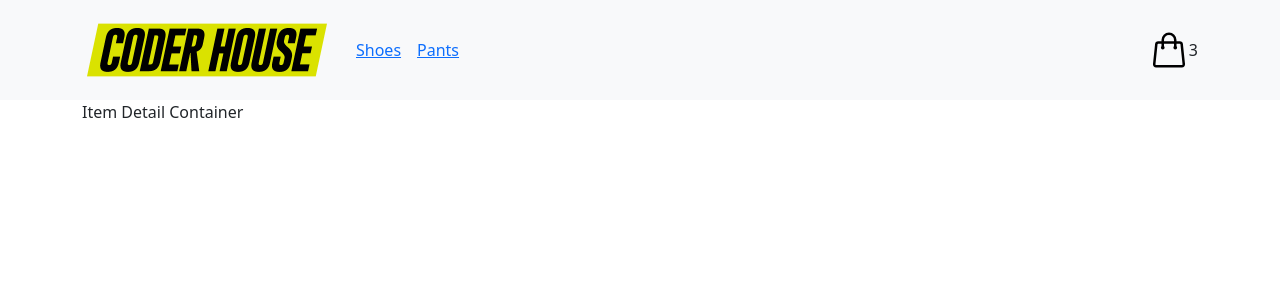
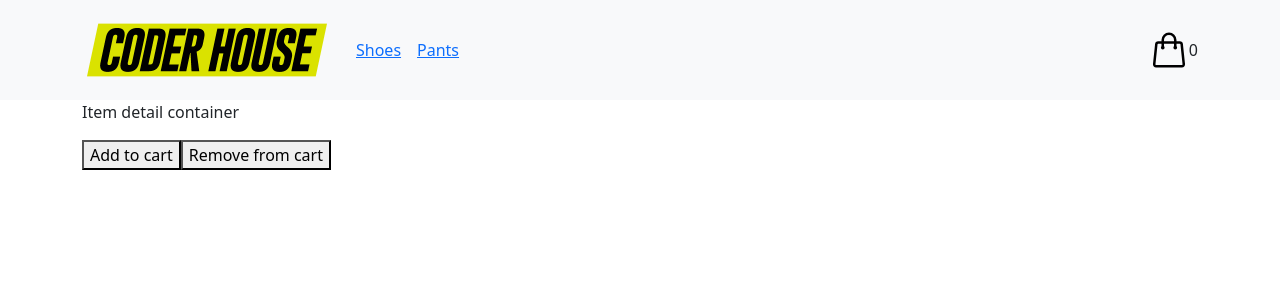
Before and after one commit to jzambrano12/reactjs-coder-39590, a React (Vite) app: page /item/1 in a window 1280 px wide. Shown: the top 300 px of the page. Built offline with nearby package versions, Linux system fonts and the light colour scheme.

Commit message:
Using context

```diff
--- a/src/components/CardWidget/index.jsx
+++ b/src/components/CardWidget/index.jsx
@@ -1,11 +1,15 @@
+import { useContext } from "react";
 import Bag from "../../assets/images/bag.svg";
+import { Context } from "../../context";
 import "./cardWidget.css";
 
 function CardWidget() {
+  const { itemsAddedQuantity } = useContext(Context);
+
   return (
     <div className="card-widget">
       <img src={Bag} />
-      <span>3</span>
+      <span>{itemsAddedQuantity.length}</span>
     </div>
   );
 }
--- a/src/components/itemDetailContainer/index.jsx
+++ b/src/components/itemDetailContainer/index.jsx
@@ -1,7 +1,14 @@
+import { useContext } from "react";
+import { Context } from "../../context";
+
 function ItemDetailContainer() {
+  const { onAdd, onRemove } = useContext(Context);
+
   return (
     <div>
-      <p>Item Detail Container</p>
+      <p>Item detail container</p>
+      <button onClick={onAdd}>Add to cart</button>
+      <button onClick={onRemove}>Remove from cart</button>
     </div>
   );
 }
--- /dev/null
+++ b/src/context/index.jsx
@@ -0,0 +1,23 @@
+import { createContext, useState } from "react";
+
+export const Context = createContext();
+export function CustomProvider({ children }) {
+  const [itemsAddedQuantity, setItemsAddedQuantity] = useState([]);
+
+  const onAdd = () => {
+    setItemsAddedQuantity((oldState) => oldState.concat({}));
+  };
+
+  const onRemove = () => {
+    const temp_cart = itemsAddedQuantity.slice(1);
+    setItemsAddedQuantity(temp_cart);
+  };
+
+  const value = {
+    itemsAddedQuantity,
+    onAdd,
+    onRemove,
+  };
+
+  return <Context.Provider value={value}>{children}</Context.Provider>;
+}
--- a/src/main.jsx
+++ b/src/main.jsx
@@ -1,10 +1,12 @@
 import "bootstrap/dist/css/bootstrap.min.css";
 import React from "react";
 import ReactDOM from "react-dom/client";
+
 import "./index.css";
 
 // Routes
 import Layout from "./components/Layout";
+import { CustomProvider } from "./context";
 import Cart from "./routes/cart";
 import ErrorPage from "./routes/error-page";
 import Item from "./routes/item";
@@ -44,6 +46,8 @@ const router = createBrowserRouter([
 
 ReactDOM.createRoot(document.getElementById("root")).render(
   <React.StrictMode>
-    <RouterProvider router={router} />
+    <CustomProvider>
+      <RouterProvider router={router} />
+    </CustomProvider>
   </React.StrictMode>
 );
--- a/src/routes/root.jsx
+++ b/src/routes/root.jsx
@@ -1,19 +1,26 @@
+import { useContext } from "react";
 import { Container } from "react-bootstrap";
 import { useParams } from "react-router-dom";
 import ItemListContainer from "../components/ItemListContainer";
+import { Context, CustomProvider } from "../context";
 import "../styles/routes.css";
 
 function Root() {
   const params = useParams();
   const isCategoryRoute = Boolean(params.id);
+  const contextValues = useContext(Context);
+
+  console.log({ contextValues });
 
   return (
+    <CustomProvider>
       <Container className="route-container">
         <ItemListContainer
           isCategoryRoute={isCategoryRoute}
           categoryId={params.id}
         />
       </Container>
+    </CustomProvider>
   );
 }
 
```
Lines whose indentation alone changed are shown as unchanged.
